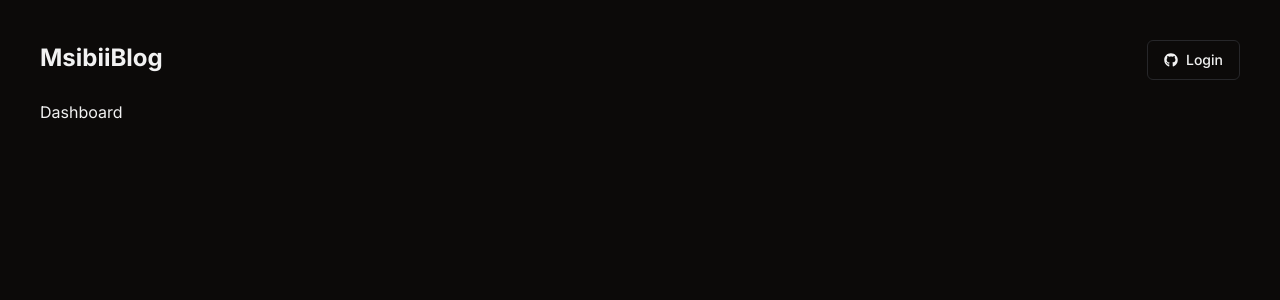
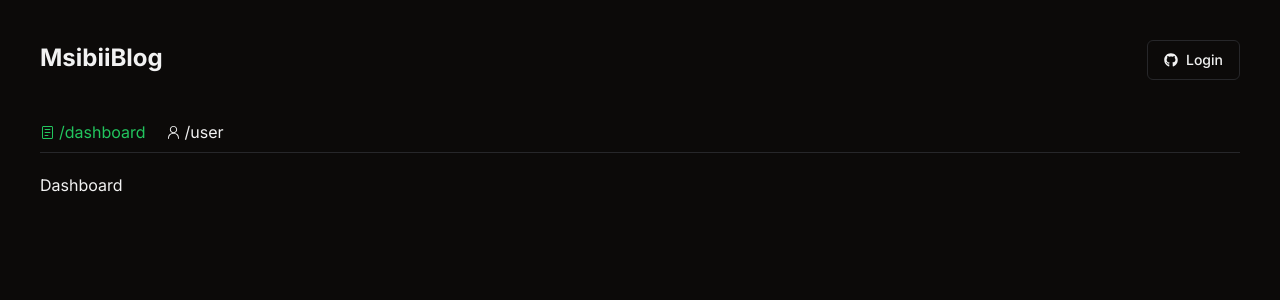
Before and after one commit to Papaul-msibiii/msibiiblog, a Next.js app: page /dashboard in a window 1280 px wide. Shown: the top 300 px of the page. Built offline with nearby package versions, Linux system fonts and the light colour scheme; no server answers.

Commit message:
creating dashboard layout

```diff
--- /dev/null
+++ b/app/dashboard/components/Navlinks.tsx
@@ -0,0 +1,41 @@
+"use client"
+import React from "react";
+import { PersonIcon, ReaderIcon } from "@radix-ui/react-icons";
+import Link from "next/link";
+import { cn } from "@/lib/utils";
+import { usePathname } from "next/navigation";
+
+export default function Navlinks() {
+  const pathname = usePathname();
+  const links = [
+    {
+      href: "/dashboard",
+      text: "dashboard",
+      Icon: ReaderIcon,
+    },
+    {
+      href: "/dashboard/user",
+      text: "user",
+      Icon: PersonIcon,
+    },
+  ];
+
+  return (
+    <div className="flex items-center gap-5 border-b pb-2">
+      {links.map(({ href, text, Icon }, index) => {
+        return (
+          <Link
+            href={href}
+            key={index}
+            className={cn(
+              "flex items-center gap-1 hover:underline transition-all",
+              { "text-green-500" : pathname === href }
+            )}
+          >
+            <Icon />/{text}
+          </Link>
+        );
+      })}
+    </div>
+  );
+}
--- /dev/null
+++ b/app/dashboard/layout.tsx
@@ -0,0 +1,11 @@
+import React, { ReactNode } from "react";
+import Navlinks from "./components/Navlinks";
+
+export default function layout({ children }: { children: ReactNode }) {
+  return (
+    <div className="space-y-5">
+      <Navlinks />
+      {children}
+    </div>
+  );
+}
--- /dev/null
+++ b/app/dashboard/user/page.tsx
@@ -0,0 +1,7 @@
+import React from 'react'
+
+export default function User() {
+  return (
+    <div>User</div>
+  )
+}
--- a/app/layout.tsx
+++ b/app/layout.tsx
@@ -26,7 +26,7 @@ export default function RootLayout({
           enableSystem
           disableTransitionOnChange
         >
-          <main className="max-w-7xl mx-auto p-10 space-y-5 ">
+          <main className="max-w-7xl mx-auto p-10 space-y-10 ">
             <Navbar />
             {children}
           </main>
```
